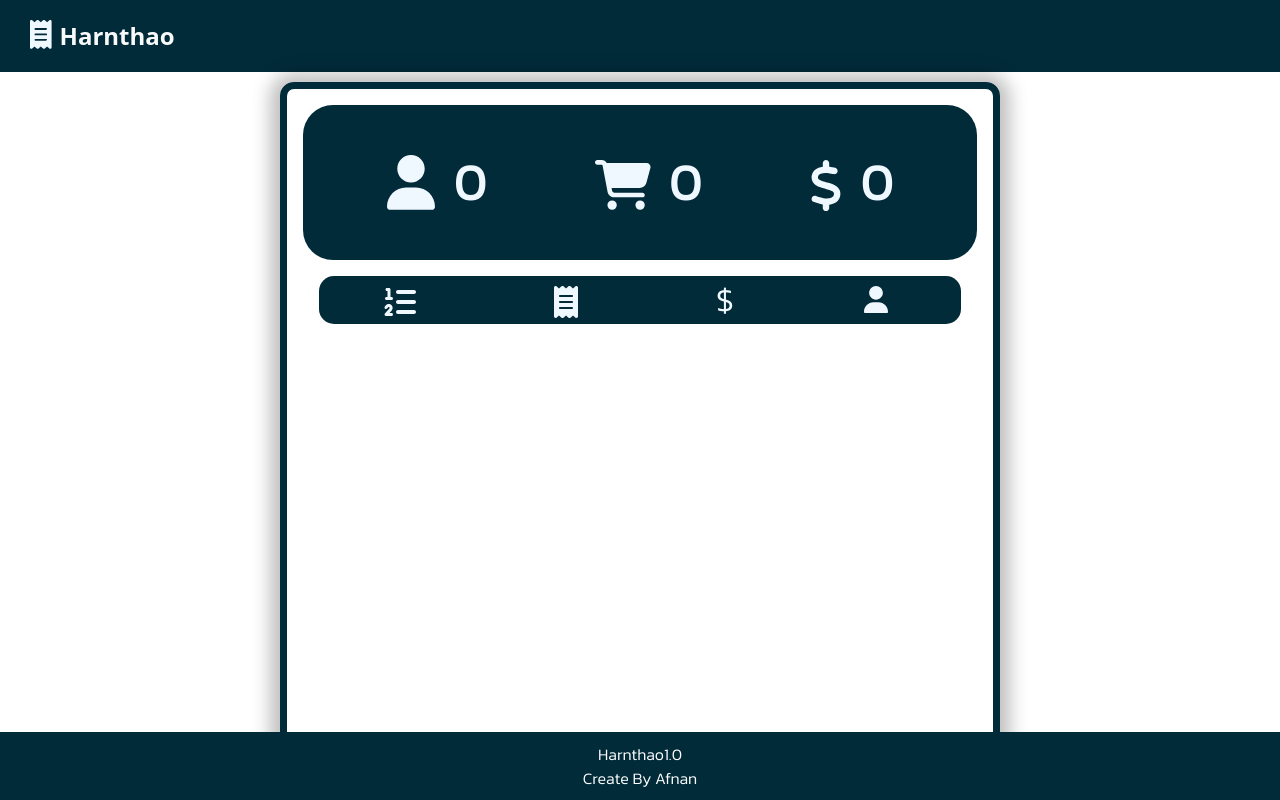
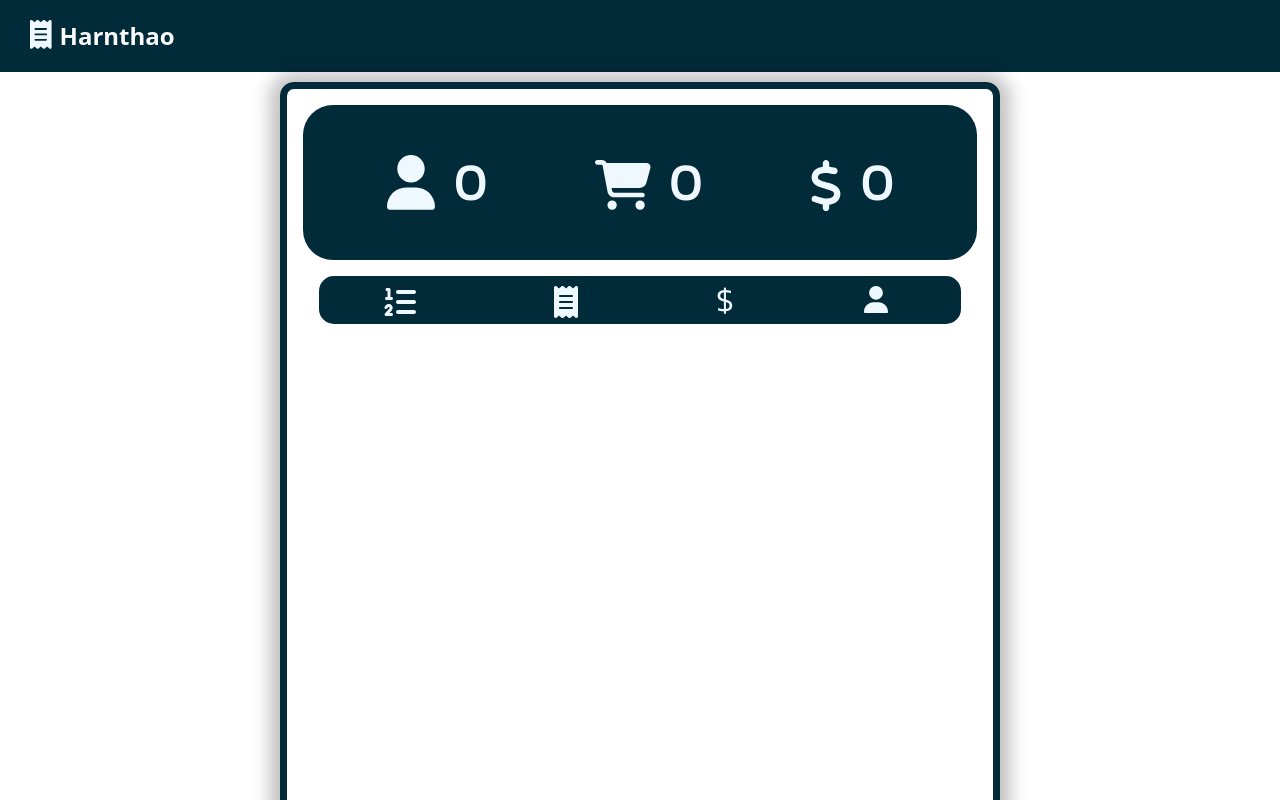
Before and after one commit to Kaiizx/HarnthaoHost, a React (Create React App) app: page / in a window 1280 px wide. Shown: the top 800 px of the page. Built offline with nearby package versions, Linux system fonts and the light colour scheme.

Commit message:
edit credit

```diff
--- a/src/App.css
+++ b/src/App.css
@@ -40,12 +40,13 @@
 }
 footer {
   font-family: 'Kanit', sans-serif;
-  position: fixed;
+
   left: 0;
   bottom: 0;
   width: 100%;
-  background-color: #022B3A;
-  color: white;
+
+  color: rgb(183, 183, 183);
   text-align: center;
   padding: 10px;
+  margin-top: 30px;
 }
```
